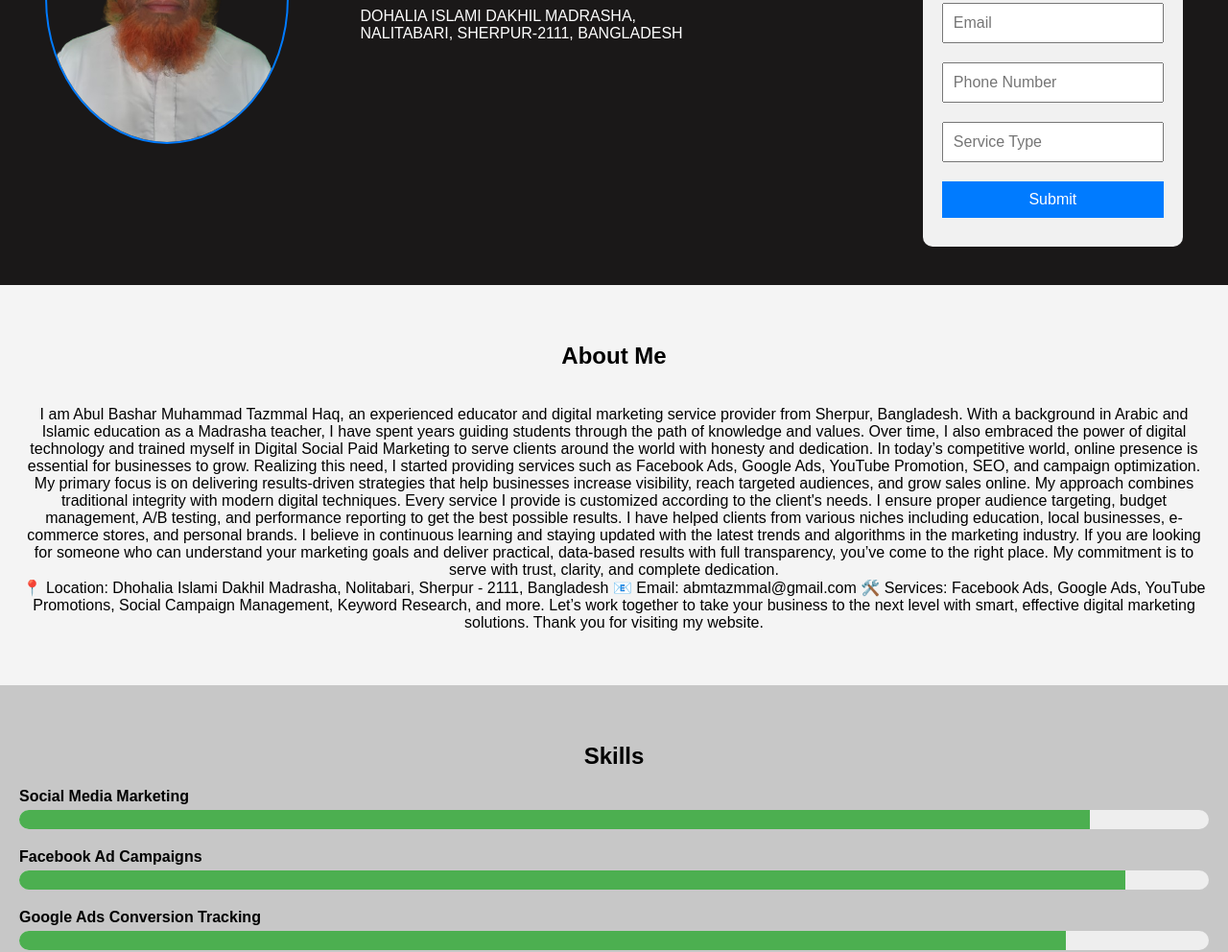
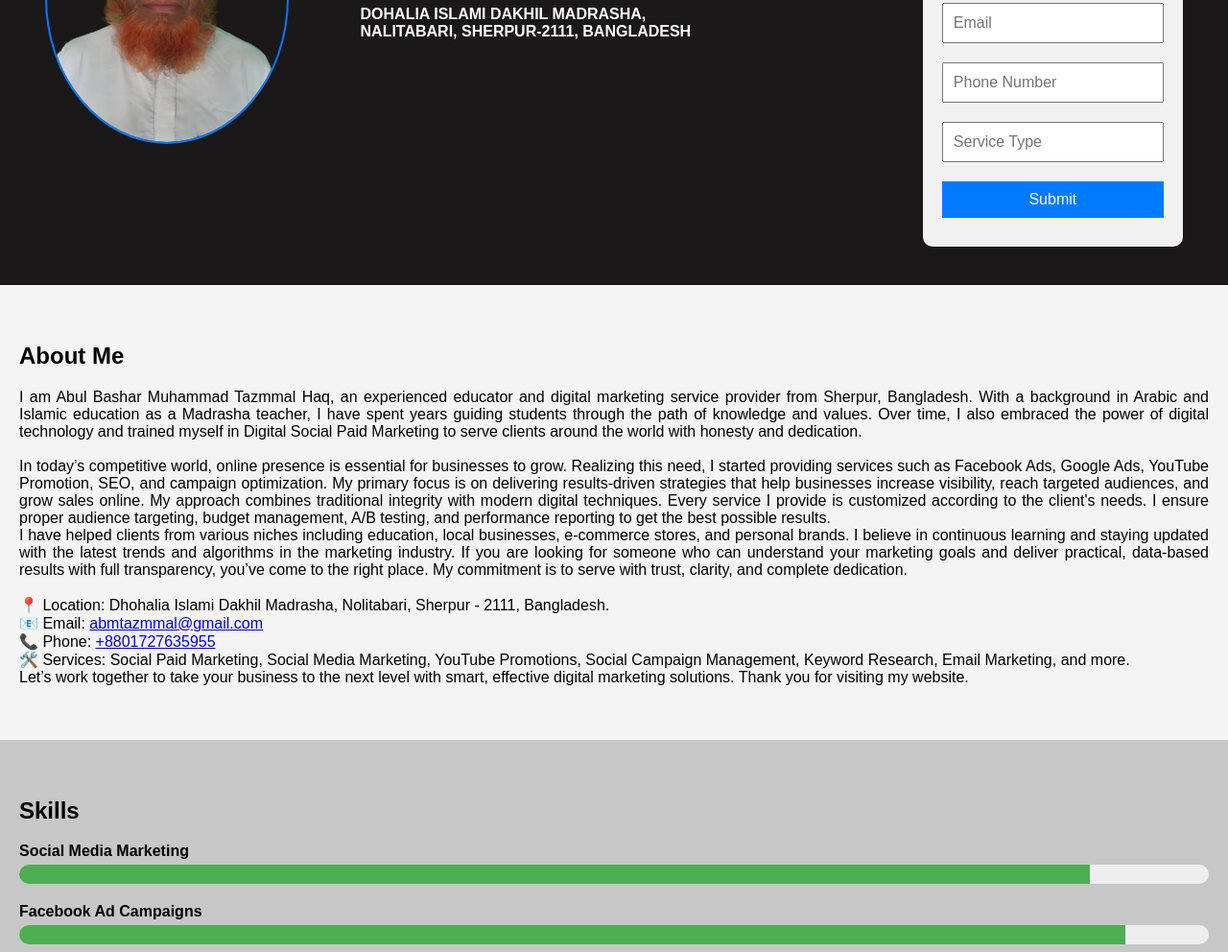
Before and after one commit to abmtazmmal/abmtazmmal, a plain HTML site: page index.html in a window 1280 px wide. Shown: the part 345-1337 px from the top of the page at 96% size. Drawn offline with Linux system fonts and the light colour scheme.

Commit message:
Add files via upload

```diff
--- a/index.html
+++ b/index.html
@@ -1,3 +1,4 @@
+
 <!DOCTYPE html>
 <html lang="en">
 <head>
@@ -26,7 +27,7 @@
     </div>
     <div class="info">
       <h1>ABUL BASHAR MUHAMMAD TAZMMAL HAQ</h1>
-      <p>DOHALIA ISLAMI DAKHIL MADRASHA,<br>NALITABARI, SHERPUR-2111, BANGLADESH</p>
+      <h4>DOHALIA ISLAMI DAKHIL MADRASHA,<br> NALITABARI, SHERPUR-2111, BANGLADESH</h4>
     </div>
     <div class="contact-form">
         <h2>Contact Here</h2>
@@ -42,19 +43,20 @@
 
   <section id="about">
     <h2>About Me</h2>
-    <br>I am Abul Bashar Muhammad Tazmmal Haq, an experienced educator and digital marketing service provider from Sherpur, Bangladesh. With a background in Arabic and Islamic education as a Madrasha teacher, I have spent years guiding students through the path of knowledge and values. Over time, I also embraced the power of digital technology and trained myself in Digital Social Paid Marketing to serve clients around the world with honesty and dedication.
+    <p>I am Abul Bashar Muhammad Tazmmal Haq, an experienced educator and digital marketing service provider from Sherpur, Bangladesh. With a background in Arabic and Islamic education as a Madrasha teacher, I have spent years guiding students through the path of knowledge and values. Over time, I also embraced the power of digital technology and trained myself in Digital Social Paid Marketing to serve clients around the world with honesty and dedication. <br> <br>
 
         In today’s competitive world, online presence is essential for businesses to grow. Realizing this need, I started providing services such as Facebook Ads, Google Ads, YouTube Promotion, SEO, and campaign optimization. My primary focus is on delivering results-driven strategies that help businesses increase visibility, reach targeted audiences, and grow sales online.
 
-        My approach combines traditional integrity with modern digital techniques. Every service I provide is customized according to the client's needs. I ensure proper audience targeting, budget management, A/B testing, and performance reporting to get the best possible results.
+        My approach combines traditional integrity with modern digital techniques. Every service I provide is customized according to the client's needs. I ensure proper audience targeting, budget management, A/B testing, and performance reporting to get the best possible results. <br>
 
         I have helped clients from various niches including education, local businesses, e-commerce stores, and personal brands. I believe in continuous learning and staying updated with the latest trends and algorithms in the marketing industry.
 
-        If you are looking for someone who can understand your marketing goals and deliver practical, data-based results with full transparency, you’ve come to the right place. My commitment is to serve with trust, clarity, and complete dedication. </br>
+        If you are looking for someone who can understand your marketing goals and deliver practical, data-based results with full transparency, you’ve come to the right place. My commitment is to serve with trust, clarity, and complete dedication. <br> <br>
 
-        📍 Location: Dhohalia Islami Dakhil Madrasha, Nolitabari, Sherpur - 2111, Bangladesh
-        📧 Email: abmtazmmal@gmail.com
-        🛠️ Services: Facebook Ads, Google Ads, YouTube Promotions, Social Campaign Management, Keyword Research, and more.
+        📍 Location: Dhohalia Islami Dakhil Madrasha, Nolitabari, Sherpur - 2111, Bangladesh. <br>
+        📧 Email: <a href="mailto:abmtazmmal@gmail.com">abmtazmmal@gmail.com</a>  <br>
+        📞 Phone: <a href="https://wa.me/+8801817808100">+8801727635955</a>  <br>
+        🛠️ Services: Social Paid Marketing, Social Media Marketing, YouTube Promotions, Social Campaign Management, Keyword Research, Email Marketing, and more. <br>
 
         Let’s work together to take your business to the next level with smart, effective digital marketing solutions. Thank you for visiting my website.</p>
   </section>
--- a/style.css
+++ b/style.css
@@ -91,7 +91,7 @@ body {
   } */
   section {
     padding: 40px 20px;
-    text-align: center;
+    text-align: left;
   }
 
   .carousel img {
```
